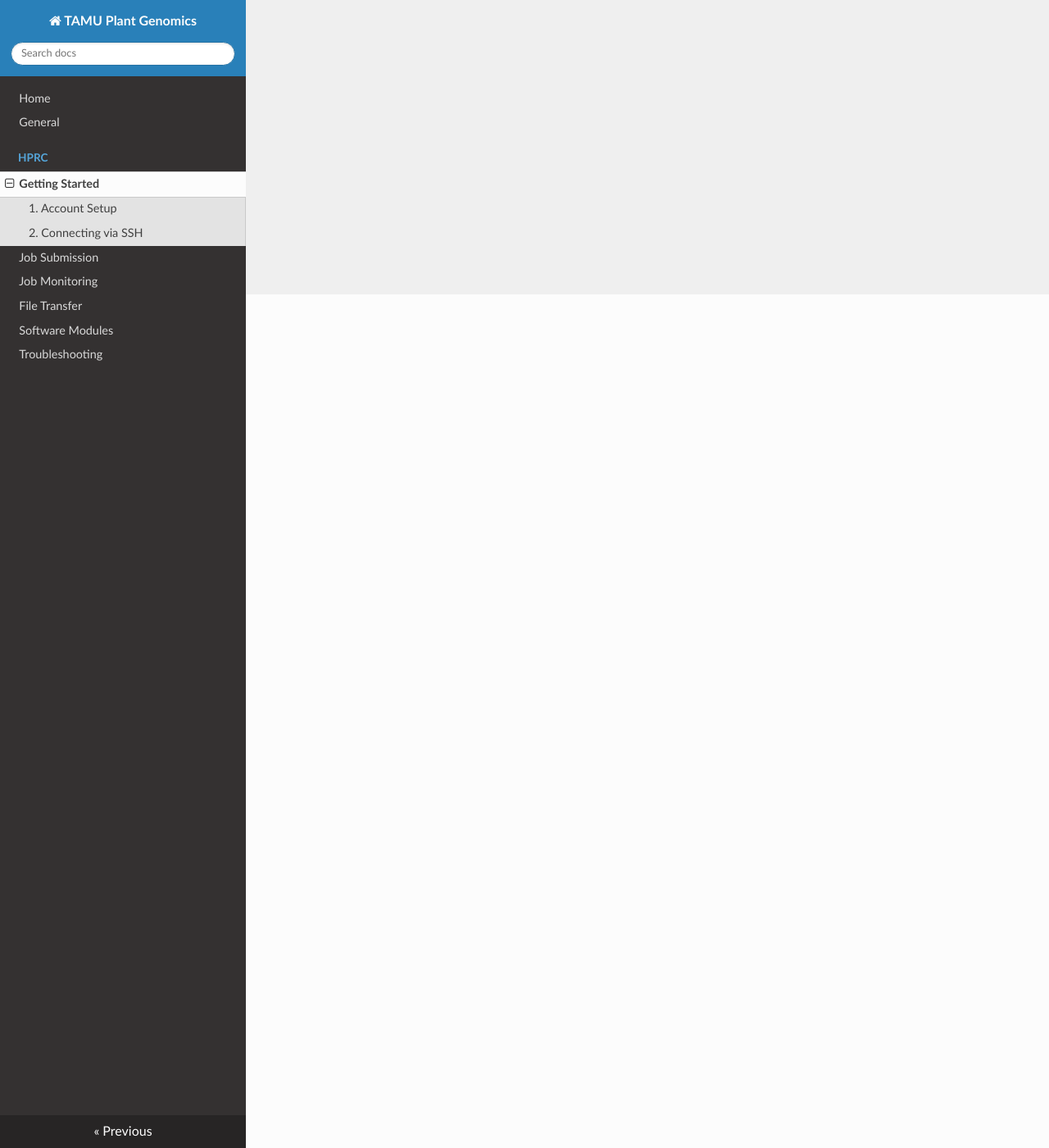
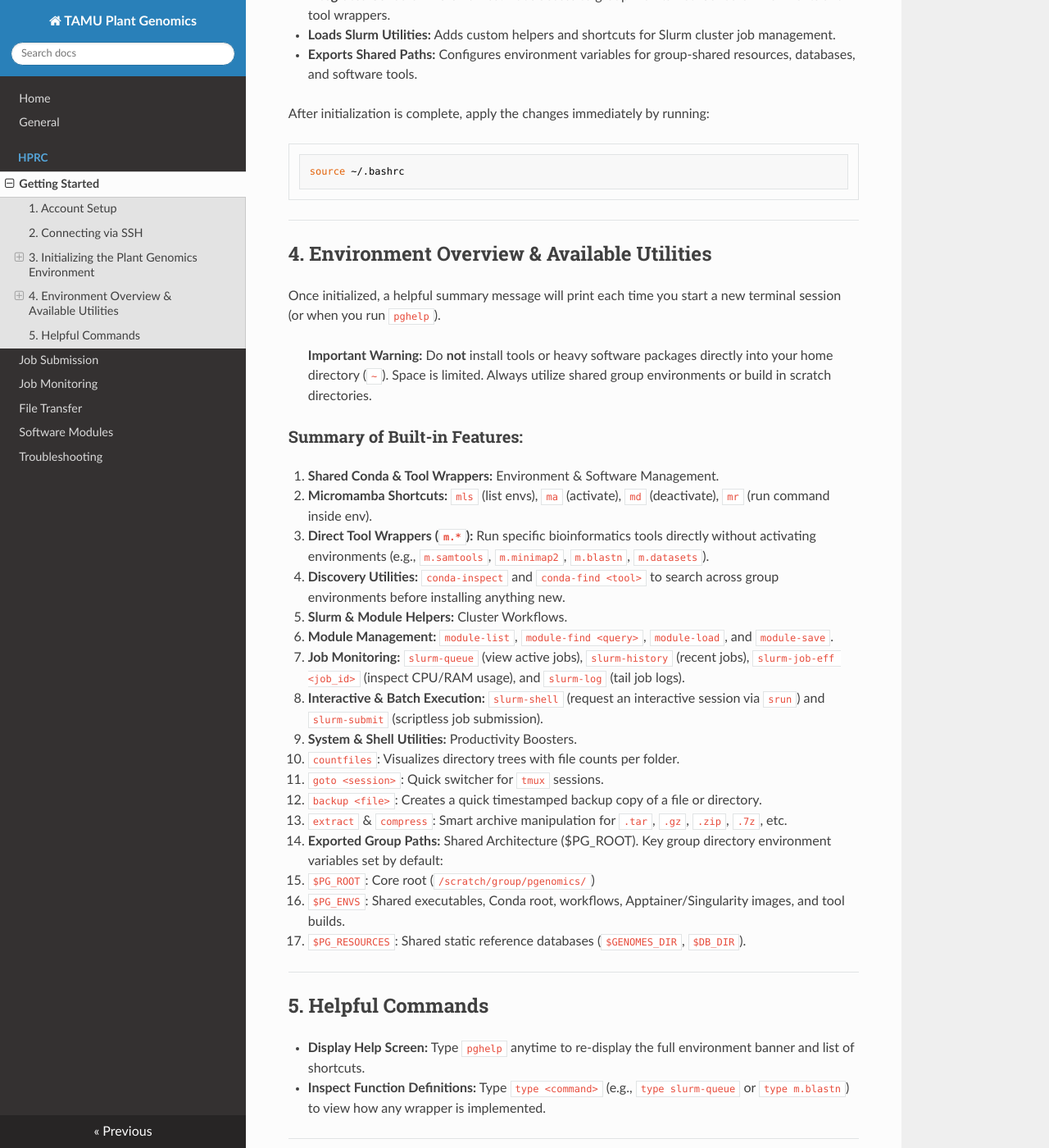
Before and after one commit to tamu-plant-genomics/tamu_hprc, an MkDocs documentation site: the page built from docs/hprc/getting_started.md, in a window 1280 px wide and 1400 px high, scrolled down 1041 px. Shown: the whole window at 82% size. Built offline with MkDocs 1.6.1, drawn with Linux system fonts in a browser that asks for light colours; nearby versions of some CDN libraries; library files that are not in the unit come from our copies; some of the changed text lies outside the part shown.

Commit message:
mod: more doc updates

````diff
--- a/docs/hprc/getting_started.md
+++ b/docs/hprc/getting_started.md
@@ -1,11 +1,95 @@
 # HPRC Getting Started
 
+Welcome to the TAMU Plant Genomics Group! This guide outlines the steps to request access, connect to HPRC clusters, and initialize your customized shell environment.
+
+---
+
 ## 1. Account Setup
+
 1. Request an account or join an existing allocation via the [HPRC Portal](https://hprc.tamu.edu).
-2. Complete required cybersecurity training.
+2. Complete the required cybersecurity training mandated by TAMU.
+
+---
 
 ## 2. Connecting via SSH
-To log into Grace:
+
+To log into the Grace cluster:
+
 ```bash
 ssh <netid>@grace.hprc.tamu.edu
+
 ```
+
+---
+
+## 3. Initializing the Plant Genomics Environment
+
+First-time users should run the initialization script to automatically set up the shared group environment configuration.
+
+Run the following command in your terminal upon first login:
+
+```bash
+bash <(curl -sSL https://raw.githubusercontent.com/tamu-plant-genomics/tamu_hprc/main/init_env.sh)
+
+```
+
+### What `init_env.sh` Does:
+
+* **Backs up your existing configuration:** Creates a timestamped backup of your current `~/.bashrc`.
+* **Configures Shell Environment:** Sets up a customized `.bashrc` tailored for group workflows.
+* **Integrates Conda & Micromamba:** Adds access to group-maintained Conda environments and tool wrappers.
+* **Loads Slurm Utilities:** Adds custom helpers and shortcuts for Slurm cluster job management.
+* **Exports Shared Paths:** Configures environment variables for group-shared resources, databases, and software tools.
+
+After initialization is complete, apply the changes immediately by running:
+
+```bash
+source ~/.bashrc
+
+```
+
+---
+
+## 4. Environment Overview & Available Utilities
+
+Once initialized, a helpful summary message will print each time you start a new terminal session (or when you run `pghelp`).
+
+> **Important Warning:** Do **not** install tools or heavy software packages directly into your home directory (`~`). Space is limited. Always utilize shared group environments or build in scratch directories.
+
+### Summary of Built-in Features:
+
+1. **Shared Conda & Tool Wrappers:** Environment & Software Management.
+* **Micromamba Shortcuts:** `mls` (list envs), `ma` (activate), `md` (deactivate), `mr` (run command inside env).
+* **Direct Tool Wrappers (`m.*`):** Run specific bioinformatics tools directly without activating environments (e.g., `m.samtools`, `m.minimap2`, `m.blastn`, `m.datasets`).
+* **Discovery Utilities:** `conda-inspect` and `conda-find <tool>` to search across group environments before installing anything new.
+
+
+2. **Slurm & Module Helpers:** Cluster Workflows.
+* **Module Management:** `module-list`, `module-find <query>`, `module-load`, and `module-save`.
+* **Job Monitoring:** `slurm-queue` (view active jobs), `slurm-history` (recent jobs), `slurm-job-eff <job_id>` (inspect CPU/RAM usage), and `slurm-log` (tail job logs).
+* **Interactive & Batch Execution:** `slurm-shell` (request an interactive session via `srun`) and `slurm-submit` (scriptless job submission).
+
+
+3. **System & Shell Utilities:** Productivity Boosters.
+* `countfiles`: Visualizes directory trees with file counts per folder.
+* `goto <session>`: Quick switcher for `tmux` sessions.
+* `backup <file>`: Creates a quick timestamped backup copy of a file or directory.
+* `extract` & `compress`: Smart archive manipulation for `.tar`, `.gz`, `.zip`, `.7z`, etc.
+
+
+4. **Exported Group Paths:** Shared Architecture ($PG_ROOT).
+Key group directory environment variables set by default:
+
+* `$PG_ROOT`: Core root (`/scratch/group/pgenomics/`)
+* `$PG_ENVS`: Shared executables, Conda root, workflows, Apptainer/Singularity images, and tool builds.
+* `$PG_RESOURCES`: Shared static reference databases (`$GENOMES_DIR`, `$DB_DIR`).
+
+
+---
+
+## 5. Helpful Commands
+
+* **Display Help Screen:** Type `pghelp` anytime to re-display the full environment banner and list of shortcuts.
+* **Inspect Function Definitions:** Type `type <command>` (e.g., `type slurm-queue` or `type m.blastn`) to view how any wrapper is implemented.
+
+---
````
Also changed, not shown: docs/hprc/conda_env.md (+4 -0 lines).
